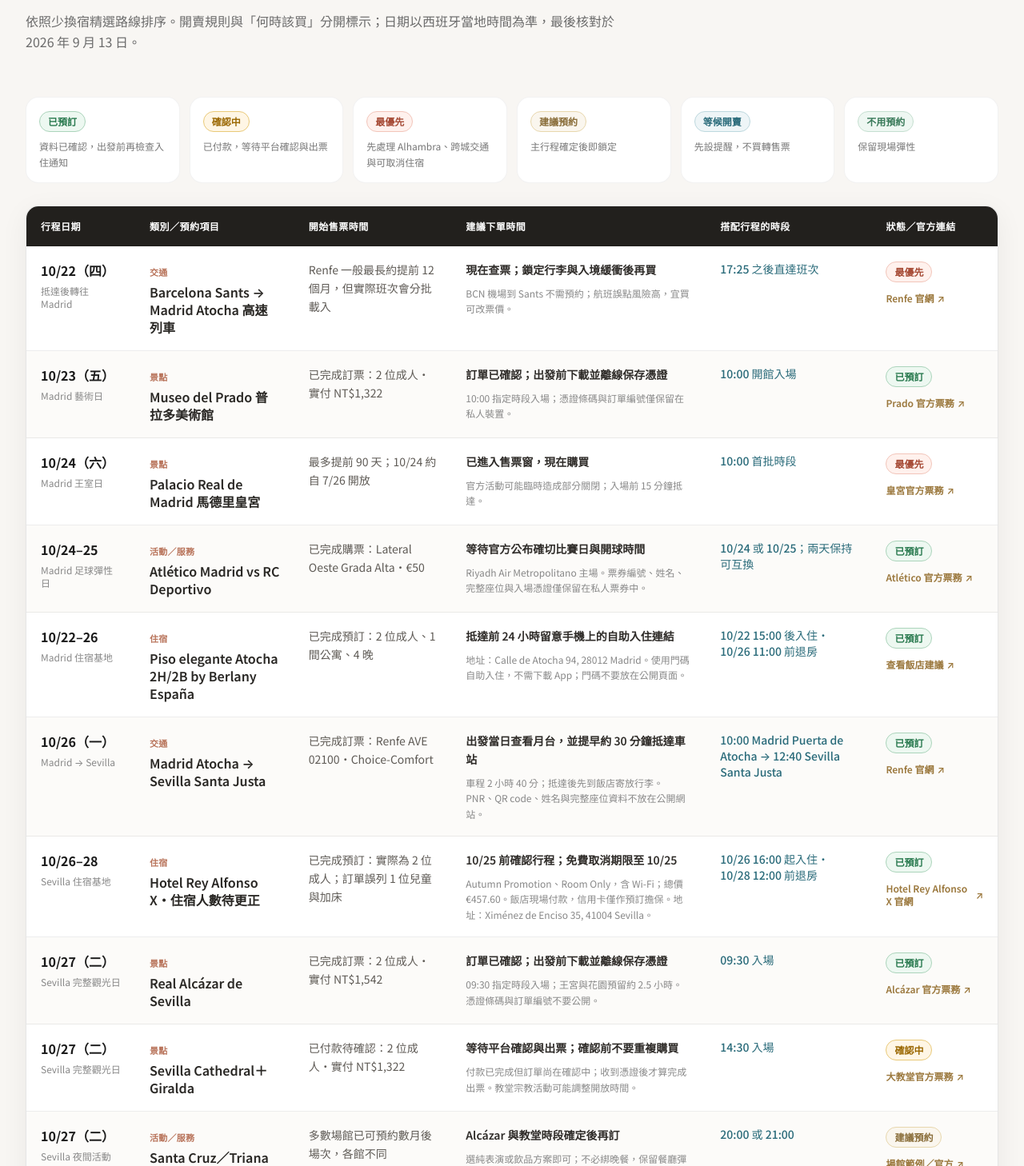
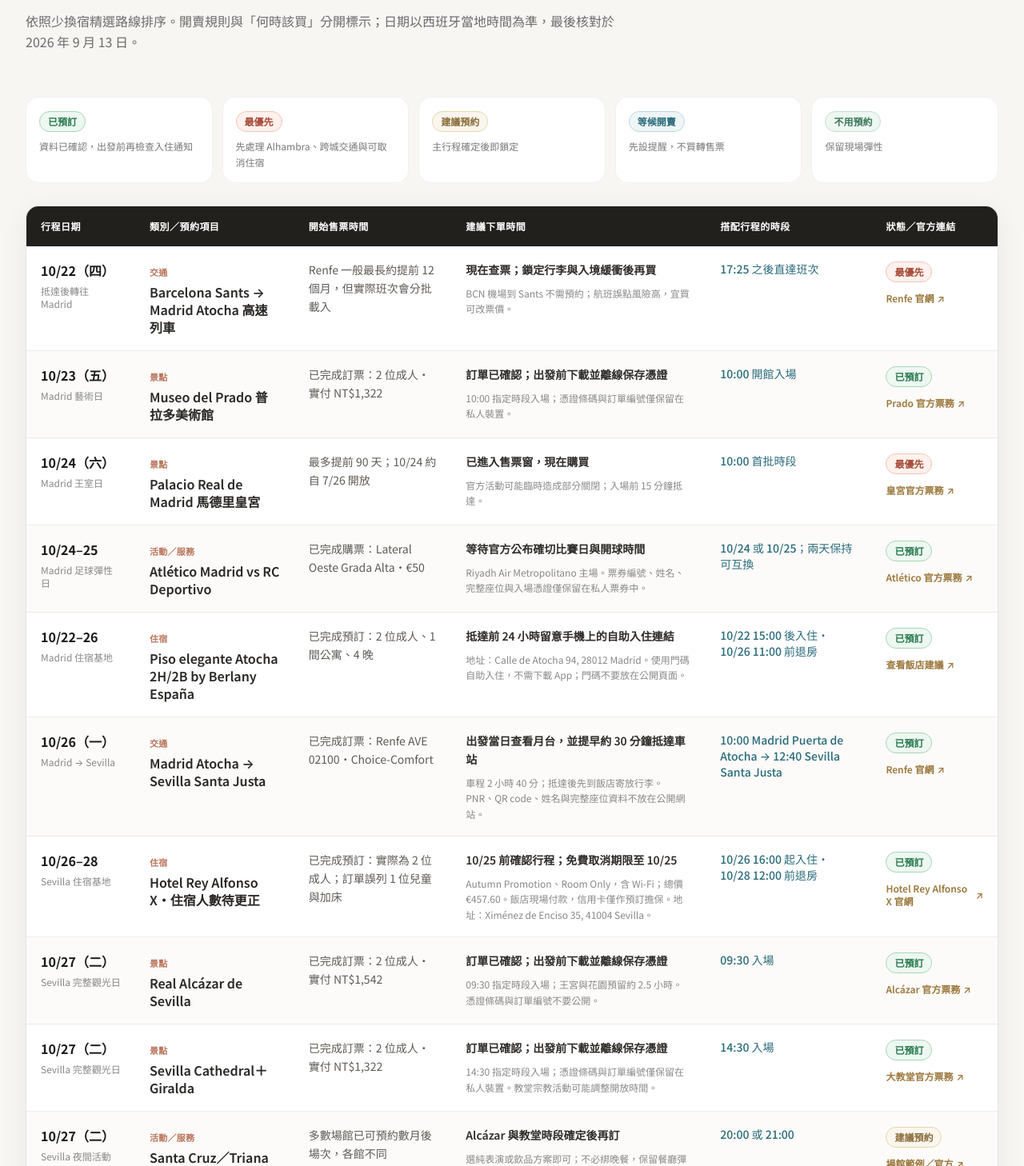
Before and after one commit to julianshen/spain-itinerary-2026, a Next.js app: page / in a window 1280 px wide. Shown: the part 3932-5390 px from the top of the page at 80% size. Built offline with nearby package versions, Linux system fonts and the light colour scheme.

Commit message:
Confirm Sevilla Cathedral tickets

```diff
--- a/src/booking-data.ts
+++ b/src/booking-data.ts
@@ -1,5 +1,5 @@
 export type BookingCategory = "景點" | "交通" | "活動／服務" | "住宿";
-export type BookingPriority = "已預訂" | "確認中" | "最優先" | "建議預約" | "等候開賣" | "不用預約";
+export type BookingPriority = "已預訂" | "最優先" | "建議預約" | "等候開賣" | "不用預約";
 
 export interface BookingItem {
   date: string;
@@ -125,11 +125,11 @@
     itinerary: "Sevilla 完整觀光日",
     category: "景點",
     item: "Sevilla Cathedral＋Giralda",
-    saleStart: "已付款待確認：2 位成人・實付 NT$1,322",
-    action: "等待平台確認與出票；確認前不要重複購買",
+    saleStart: "已完成訂票：2 位成人・實付 NT$1,322",
+    action: "訂單已確認；出發前下載並離線保存憑證",
     slot: "14:30 入場",
-    priority: "確認中",
-    note: "付款已完成但訂單尚在確認中；收到憑證後才算完成出票。教堂宗教活動可能調整開放時間。",
+    priority: "已預訂",
+    note: "14:30 指定時段入場；憑證條碼與訂單編號僅保留在私人裝置。教堂宗教活動可能調整開放時間。",
     url: "https://catedraldesevilla.entradasdemuseos.com/",
     linkLabel: "大教堂官方票務",
   },
--- a/src/components/BookingSection.tsx
+++ b/src/components/BookingSection.tsx
@@ -2,7 +2,6 @@
 
 const priorityStyles: Record<BookingPriority, string> = {
   "已預訂": "bg-[#edf8f1] text-[#28794e] border-[#abd4bb]",
-  "確認中": "bg-[#fff6e5] text-[#9a6700] border-[#e9c978]",
   "最優先": "bg-[#fff1ed] text-[#a64b36] border-[#f2c5ba]",
   "建議預約": "bg-[#faf6ee] text-[#8a6e3a] border-[#e8d7ad]",
   "等候開賣": "bg-[#eef5f7] text-[#2a6b7a] border-[#bdd8de]",
@@ -23,10 +22,9 @@
           </p>
         </div>
 
-        <div className="grid grid-cols-2 lg:grid-cols-6 gap-3 mb-7">
+        <div className="grid grid-cols-2 lg:grid-cols-5 gap-3 mb-7">
           {([
             ["已預訂", "資料已確認，出發前再檢查入住通知"],
-            ["確認中", "已付款，等待平台確認與出票"],
             ["最優先", "先處理 Alhambra、跨城交通與可取消住宿"],
             ["建議預約", "主行程確定後即鎖定"],
             ["等候開賣", "先設提醒，不買轉售票"],
--- a/src/curated-data.ts
+++ b/src/curated-data.ts
@@ -30,7 +30,7 @@
   ], transport: { mode: "🚄 Renfe AVE 02100・已訂票", from: "Madrid Puerta de Atocha 10:00", to: "Sevilla Santa Justa 12:40", duration: "2h40m", details: "Choice-Comfort；提早約 30 分鐘抵達，月台以當日車站看板為準。" } },
   { day: 6, date: "10/27（二）", title: "塞維亞 — 王宮、教堂與佛朗明哥", subtitle: "完整的一天留給安達魯西亞首府", emoji: "dance", highlights: [
     { icon: "castle", time: "09:30–12:00", title: "Real Alcázar（已訂票）", description: "2 位成人，實付 NT$1,542；十月採冬季時段，09:30 首批入場。", duration: "2.5h", tip: "訂單已確認；出發前離線保存憑證", link: "https://alcazarsevilla.org/prepara-la-visita/" },
-    { icon: "church", time: "14:30–16:00", title: "Sevilla Cathedral＋Giralda（確認中）", description: "2 位成人，實付 NT$1,322；付款已完成，仍需等待平台確認與出票。", duration: "約 1.5h", tip: "收到憑證前不要重複購買" },
+    { icon: "church", time: "14:30–16:00", title: "Sevilla Cathedral＋Giralda（已訂票）", description: "2 位成人，實付 NT$1,322；午餐後參觀大教堂並登上希拉達塔。", duration: "約 1.5h", tip: "訂單已確認；出發前離線保存憑證" },
     { icon: "cityscape", time: "16:30–17:45", title: "Plaza de España", description: "傍晚光線較柔和；停留約 60–75 分鐘，保留晚間體力。" },
     { icon: "dance", time: "建議 19:00–20:00 開演", title: "佛朗明哥表演", description: "優先選 Santa Cruz 附近的正規場館，避免晚場與跨河移動影響隔日行程。" },
   ] },
```
